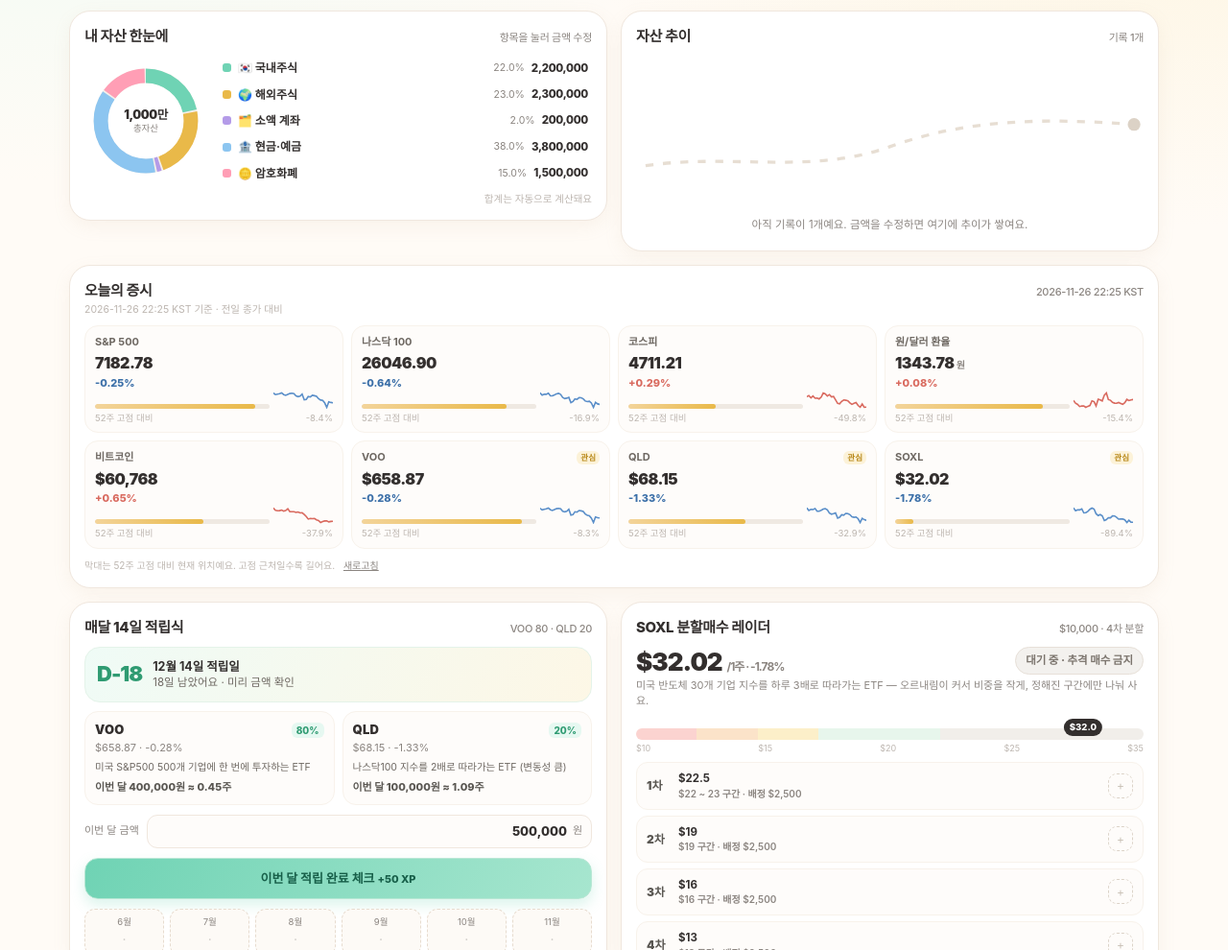
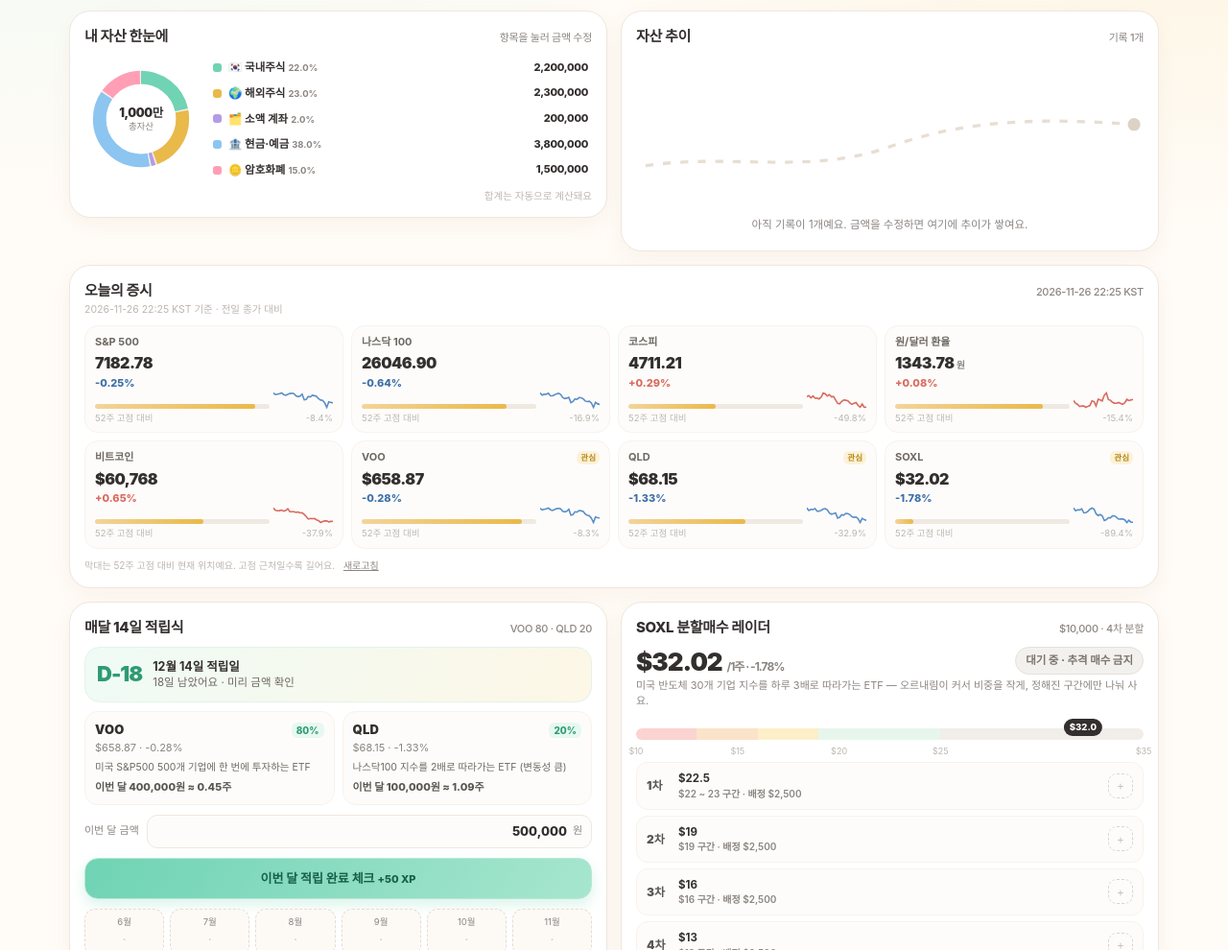
Before and after one commit to seouna7/Workout-dashboard, a plain HTML site: page asset-preview/index.html in a window 1280 px wide. Shown: the part 352-1342 px from the top of the page at 96% size. Drawn offline with Linux system fonts and the light colour scheme.

Commit message:
ui: 범례 비중 인라인 표기, SOXL 게이지 눈금 정렬

```diff
--- a/asset-preview/index.html
+++ b/asset-preview/index.html
@@ -96,7 +96,7 @@
 
   /* ---------- DONUT ---------- */
   .asset-top{display:flex; align-items:center; gap:12px; margin-top:8px}
-  .donut{position:relative; width:128px; height:128px; flex:0 0 128px}
+  .donut{position:relative; width:118px; height:118px; flex:0 0 118px}
   .donut svg{width:100%; height:100%; transform:rotate(-90deg)}
   .donut .ctr{position:absolute; inset:0; display:grid; place-content:center; text-align:center; line-height:1.25}
   .donut .ctr b{font-size:12.5px; font-weight:900; letter-spacing:-.4px}
@@ -105,9 +105,9 @@
   .lg{display:flex; align-items:center; gap:7px; padding:5px 4px; border-radius:10px; width:100%; text-align:left}
   .lg:active{background:var(--line2)}
   .lg .dot{width:9px; height:9px; border-radius:3px; flex:0 0 9px}
-  .lg .nm{font-size:12px; font-weight:700; flex:1 1 auto; min-width:0; overflow:hidden; text-overflow:ellipsis; white-space:nowrap}
-  .lg .pct{font-size:10.5px; color:var(--muted); flex:0 0 auto}
-  .lg .am{font-size:11.5px; font-weight:800; letter-spacing:-.3px; flex:0 0 auto}
+  .lg .nm{font-size:11.5px; font-weight:700; flex:1 1 auto; min-width:0; overflow:hidden; text-overflow:ellipsis; white-space:nowrap}
+  .lg .nm .pc{font-style:normal; font-size:9.5px; color:var(--muted); font-weight:700; margin-left:3px}
+  .lg .am{font-size:11px; font-weight:800; letter-spacing:-.3px; flex:0 0 auto; white-space:nowrap}
   .edit-hint{font-size:10.5px; color:var(--faint); margin-top:6px; text-align:right}
   .spark{display:block}
 
@@ -176,7 +176,8 @@
   .gauge .mark{position:absolute; top:2px; width:2px; height:26px; background:#fff; box-shadow:0 0 0 1px rgba(0,0,0,.06); border-radius:2px}
   .gauge .knob{position:absolute; top:-1px; transform:translateX(-50%); transition:left .6s cubic-bezier(.2,.8,.2,1)}
   .gauge .knob b{display:block; background:var(--ink); color:#fff; font-size:9.5px; font-weight:800; padding:2px 6px; border-radius:999px; white-space:nowrap}
-  .gauge .sc{position:absolute; left:0; right:0; bottom:-2px; display:flex; justify-content:space-between; font-size:9px; color:var(--faint)}
+  .gauge .sc{position:absolute; left:0; right:0; bottom:-2px; height:10px}
+  .gauge .sc span{position:absolute; top:0; transform:translateX(-50%); font-size:9px; color:var(--faint); white-space:nowrap}
   .tr-list{margin-top:10px; display:flex; flex-direction:column; gap:6px}
   .tr{display:flex; align-items:center; gap:9px; border:1px solid var(--line2); border-radius:12px; padding:8px 10px; background:#FEFCFA}
   .tr.hit{border-color:#F3D9A8; background:#FFFBEF}
@@ -391,7 +392,7 @@
           <i style="width:40%; background:#F1EEEA"></i>
         </div>
         <div class="knob" id="gaugeKnob" style="left:50%"><b id="gaugeLbl">$—</b></div>
-        <div class="sc"><span>$10</span><span>$15</span><span>$20</span><span>$25</span><span>$35</span></div>
+        <div class="sc"><span style="left:0">$10</span><span style="left:20%">$15</span><span style="left:40%">$20</span><span style="left:60%">$25</span><span style="left:100%">$35</span></div>
       </div>
       <div class="tr-list" id="trList"></div>
       <div class="prog" id="radarProg"><i></i><i></i><i></i><i></i></div>
@@ -767,8 +768,7 @@
       var p = (c.amount / (t || 1)) * 100;
       return '<button class="lg" data-cat="' + c.id + '">'
         + '<span class="dot" style="background:' + (COLORS[c.id] || '#D8D0C7') + '"></span>'
-        + '<span class="nm">' + c.emoji + ' ' + c.name + '</span>'
-        + '<span class="pct">' + p.toFixed(1) + '%</span>'
+        + '<span class="nm">' + c.emoji + ' ' + c.name + '<em class="pc">' + p.toFixed(1) + '%</em></span>'
         + '<span class="am">' + won(c.amount) + '</span></button>';
     }).join('');
 
```
